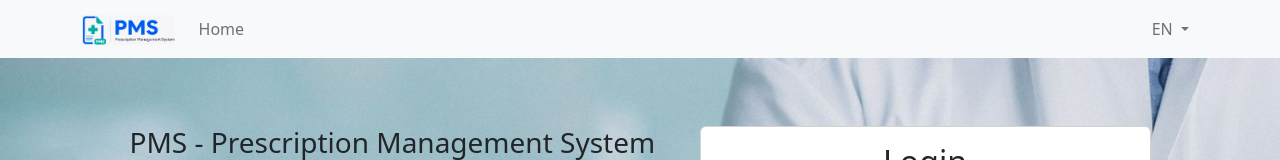
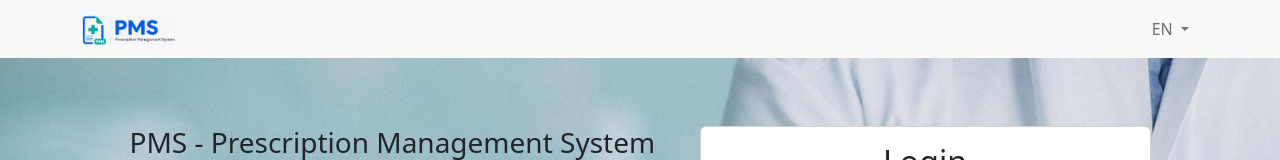
Before and after one commit to Kenyson/Meu-TCC, an Angular app in the folder pms/: page /#/login in a window 1280 px wide. Shown: the top 160 px of the page. Built offline with nearby package versions, Linux system fonts and the light colour scheme.

Commit message:
feature-TCC-002.27
Ajuste de tamanhos

```diff
--- a/pms/src/app/components/pms-header/pms-header.component.html
+++ b/pms/src/app/components/pms-header/pms-header.component.html
@@ -4,17 +4,17 @@
       <a class="navbar-brand" href="#" (click)="goToHome(); $event.preventDefault()">
         <img src="assets/pms_logo.png" alt="PMS" style="height: 30px;">
       </a>
-      <button class="navbar-toggler" type="button" data-bs-toggle="collapse" data-bs-target="#navbarNav" aria-controls="navbarNav"
+      <!-- <button class="navbar-toggler" type="button" data-bs-toggle="collapse" data-bs-target="#navbarNav" aria-controls="navbarNav"
         aria-expanded="false" aria-label="Toggle navigation">
         <span class="navbar-toggler-icon"></span>
-      </button>
-      <div class="collapse navbar-collapse" id="navbarNav">
+      </button> -->
+      <!-- <div class="collapse navbar-collapse" id="navbarNav">
         <ul class="navbar-nav">
           <li class="nav-item">
             <a class="nav-link" href="#" (click)="goToHome(); $event.preventDefault()">{{ t('header.home') }}</a>
           </li>
         </ul>
-      </div>
+      </div> -->
       <ul class="navbar-nav justify-content-end">
         <li class="nav-item dropdown" (click)="$event.stopPropagation()">
           <button class="nav-link dropdown-toggle btn btn-link" type="button" id="navbarDropdown" data-bs-toggle="dropdown" aria-expanded="false">
--- a/pms/src/app/components/pms-new-paciente/pms-new-paciente.component.css
+++ b/pms/src/app/components/pms-new-paciente/pms-new-paciente.component.css
@@ -7,8 +7,6 @@
   background-attachment: fixed;
   min-height: 100vh;
   padding: 70px 20px;
-  display: flex;
-  align-items: center;
 }
 
 @media (max-width: 768px) {
```
